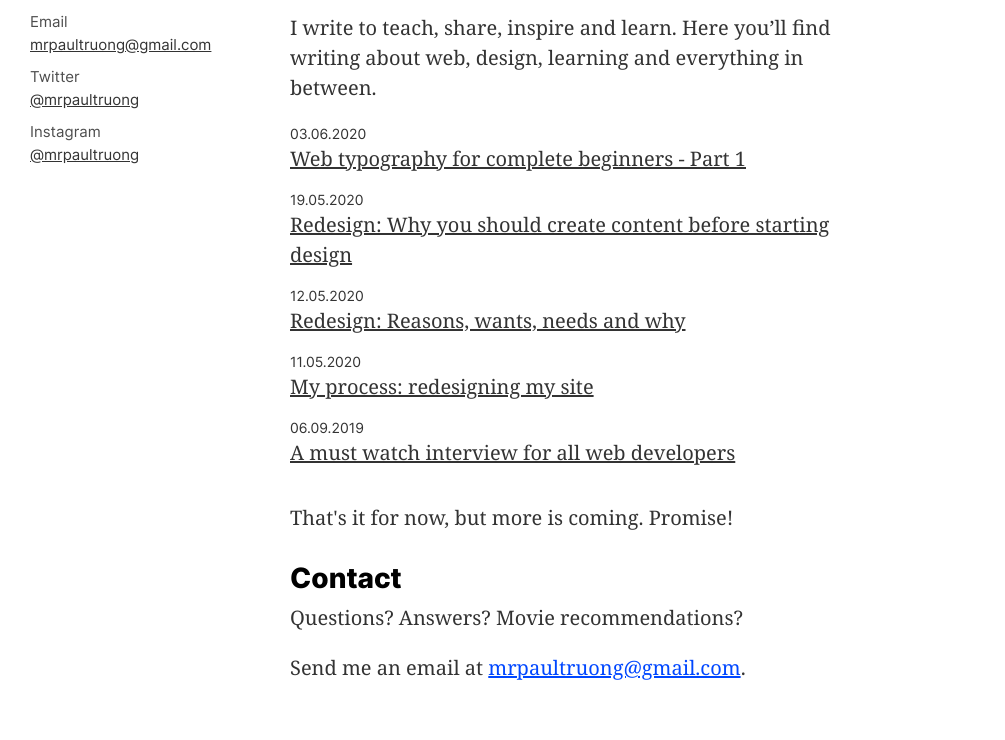
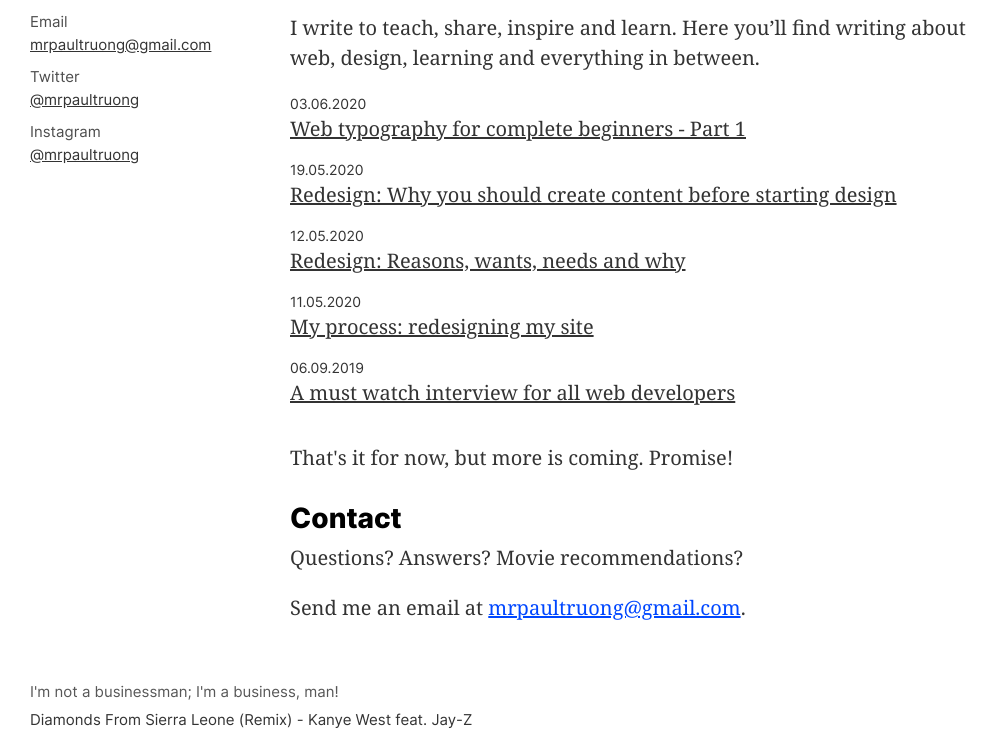
Before and after one commit to paulTruong/paultruong.me, a Gatsby site: page / in a window 1280 px wide. Shown: the part 389-1129 px from the top of the page, without its empty margins (0-1005 px from the left). Built offline with nearby package versions, Linux system fonts and the light colour scheme; Gatsby itself is replaced by a stand-in of ours.

Commit message:
Made max-width a global style
To stop it stretching when the screen height was too low

```diff
--- a/src/components/layout.module.css
+++ b/src/components/layout.module.css
@@ -1,3 +1,7 @@
+.content {
+  max-width: 700px;
+}
+
 @media (min-width: 780px) and (min-height: 630px) {
   .sidenav {
     position: fixed;
@@ -15,7 +19,6 @@
 
   .content {
     margin: 0 0 0 260px;
-    max-width: 600px;
     min-height: 600px;
     min-height: calc(80vh - 3rem);
   }
```
